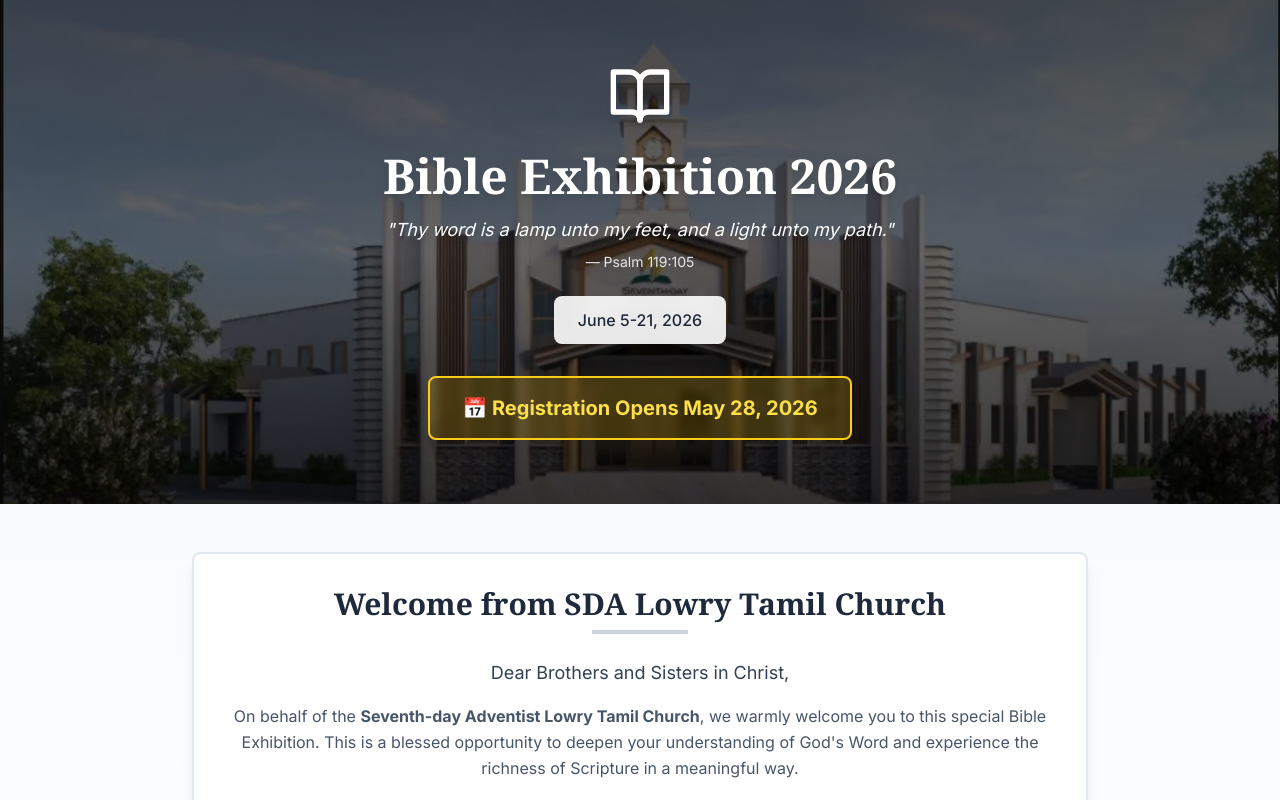
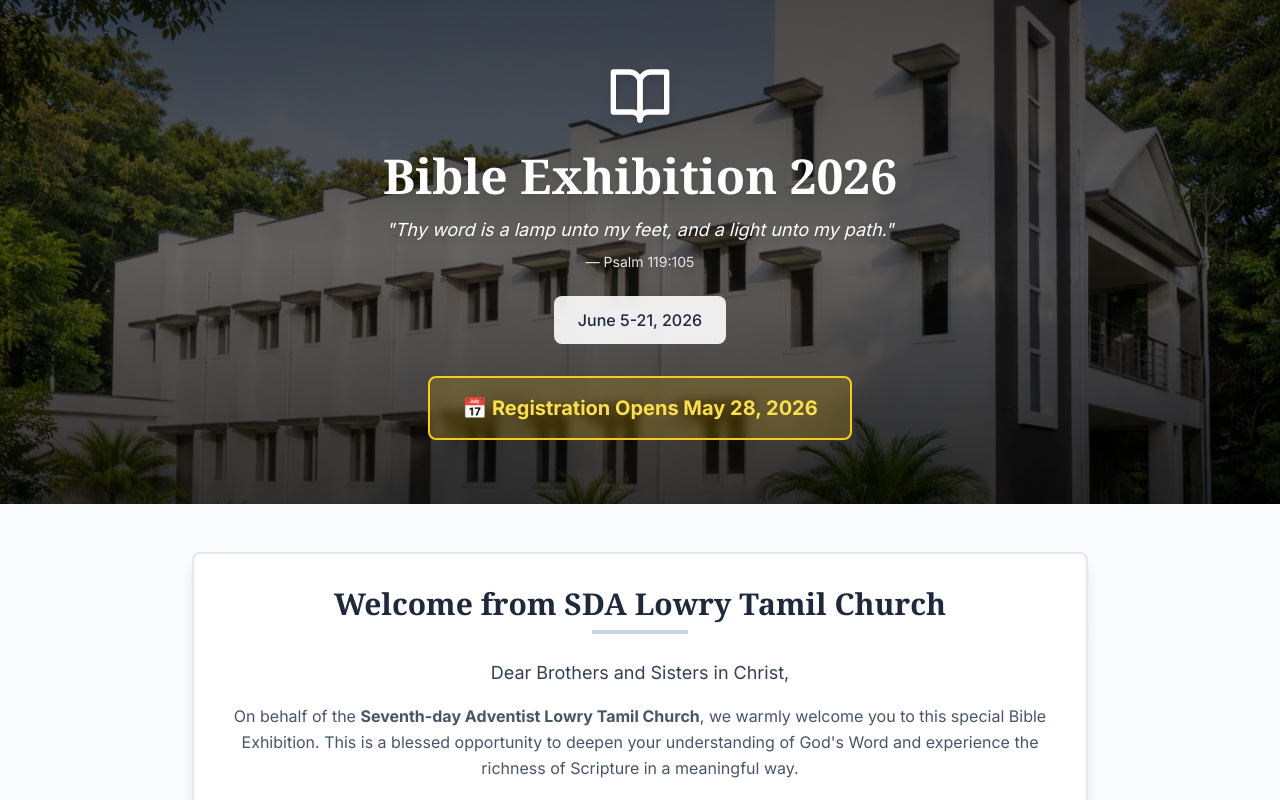
Before and after one commit to jayaprithaJ/BibleExhibitionRegistration, a Next.js app: page / in a window 1280 px wide. Shown: the top 800 px of the page. Built offline with nearby package versions, Linux system fonts and the light colour scheme.

Commit message:
church image changes

```diff
--- a/app/page.tsx
+++ b/app/page.tsx
@@ -68,7 +68,7 @@
   return (
     <div className="min-h-screen bg-gradient-to-b from-slate-50 via-white to-slate-50">
       {/* Hero Section with Church Background */}
-      <div className="relative bg-cover bg-center bg-no-repeat" style={{ backgroundImage: "url('/church-bg.jpg')" }}>
+      <div className="relative bg-cover bg-center bg-no-repeat" style={{ backgroundImage: "url('/church-building.jpg')" }}>
         <div className="absolute inset-0 bg-gradient-to-b from-black/70 via-black/60 to-black/80"></div>
         <div className="relative container mx-auto px-4 py-16 text-center">
           <div className="mb-6">
```
